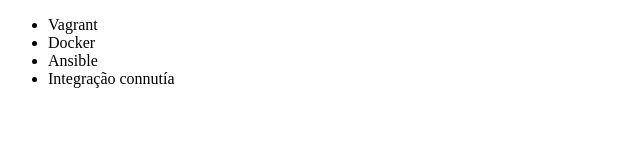
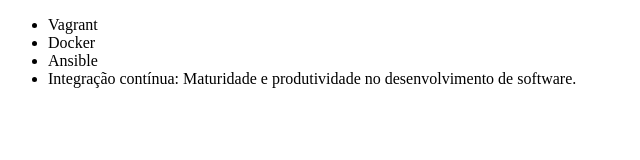
Before and after one commit to margustodev/apredendo-git, a plain HTML site: page index.html in a window 1280 px wide. Shown: the whole page, without its empty margins (0-640 px from the left). Drawn offline with Linux system fonts and the light colour scheme.

Commit message:
Renomeei o curso de integração contínua[C

```diff
--- a/index.html
+++ b/index.html
@@ -10,7 +10,10 @@
       <li>Vagrant</li>
       <li>Docker</li>
       <li>Ansible</li>
-      <li>Integração connutía</li>
+      <li>
+        Integração contínua: Maturidade e produtividade no desenvolvimento de
+        software.
+      </li>
     </ul>
   </body>
 </html>
```
